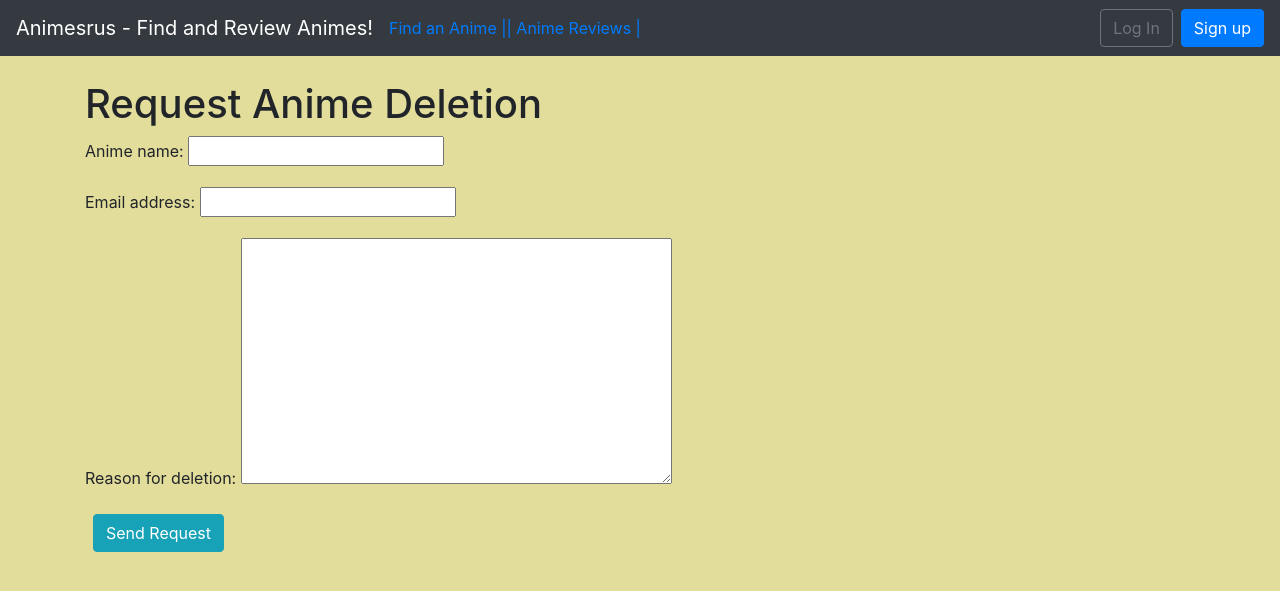
After one commit to pjunius416/animesrus, a Django app: page /animes/requestdelete/ in a window 1280 px wide. The commit adds this page. Shown: the top 591 px of the page. Run offline with Django 3.2, Linux system fonts and the light colour scheme; some libraries are stand-ins or nearby versions.

Commit message:
Adding More User Restrictions & Anime Deletion Request

```diff
--- a/animesrus/animes/forms.py
+++ b/animesrus/animes/forms.py
@@ -4,7 +4,7 @@ from django.contrib.auth.models import User
 
 from .models import Anime
 
-class AnimeForm(forms.ModelForm):
-    class Meta:
-        model = Anime
-        fields = ('anime_name', 'image', 'description', 'language_type', 'on_hulu', 'on_netflix', 'on_crunchyroll', 'on_funamation')
+class RequestDeleteForm(forms.Form):
+    anime_name = forms.CharField(required=True)
+    email_address = forms.CharField(required=True)
+    reason_for_deletion = forms.CharField(widget=forms.Textarea, required=True)
--- a/animesrus/animes/templates/anime_detail.html
+++ b/animesrus/animes/templates/anime_detail.html
@@ -19,7 +19,10 @@
       </p>
     {% endfor %}
   </div>
-
+  {% if user.is_superuser %}
   <p><a href="{% url 'anime_edit' anime.pk %}">Edit Anime</a> | <a href="{% url 'anime_delete' anime.pk %}">Delete Anime</a> | <a href="{% url 'review_new' %}">Write Review</a> </p>
+  {% else %}
+  <p><a href="{% url 'review_new' %}">Write Review</a> </p>
+  {% endif %}
   <p>Back to <a href="{% url 'anime_list' %}">Anime List</a>.</p>
 {% endblock content %}
--- /dev/null
+++ b/animesrus/animes/templates/request_delete.html
@@ -0,0 +1,10 @@
+{% extends 'base.html' %}
+
+{% block content %}
+<body id="background" style="background-color:rgb(226, 221, 155)"></body>
+    <h1>Request Anime Deletion</h1>
+    <form action="" method="post">{% csrf_token %}
+      {{ form.as_p }}
+    <button class="btn btn-info ml-2" type="submit">Send Request</button>
+</form>
+{% endblock content %}
--- a/animesrus/animes/urls.py
+++ b/animesrus/animes/urls.py
@@ -13,4 +13,7 @@ urlpatterns = [
     path('reviews/new/', ReviewCreateView.as_view(), name='review_new'),
     path('reviews/<int:pk>/delete/', ReviewDeleteView.as_view(), name='review_delete'),
     path('reviews/<int:pk>/edit/', ReviewUpdateView.as_view(), name='review_edit'),
+    path('requestdelete/', views.request_anime_delete, name='request_delete'),
+    path('requestdelete/success', views.deletion_request_sent, name='request_sent'),
+
 ]
--- a/animesrus/animes/views.py
+++ b/animesrus/animes/views.py
@@ -1,6 +1,9 @@
-from django.contrib.auth.mixins import LoginRequiredMixin, PermissionRequiredMixin
+from django.core.mail import send_mail, BadHeaderError
+from django.http import HttpResponse
 from django.views.generic.edit import UpdateView, DeleteView, CreateView
 from django.views.generic import ListView, DetailView
+from django.shortcuts import render, redirect
+from .forms import *
 from .models import models
 from .models import Anime, Review
 from django.urls import reverse_lazy
@@ -57,3 +60,23 @@ class ReviewUpdateView(UpdateView):
     model = Review
     fields = ('anime_name', 'review', 'author')
     template_name = 'review_edit.html'
+
+def request_anime_delete(request):
+    if request.method == 'GET':
+        form = RequestDeleteForm()
+    else:
+        form = RequestDeleteForm(request.POST)
+        if form.is_valid():
+            anime_name = form.cleaned_data['anime_name']
+            email_address = form.cleaned_data['email_address']
+            reason = form.cleaned_data['reason_for_deletion']
+            message = "Anime to be Deleted " + anime_name + "\nDeletion Requested by: " + email_address + "\nReason For Deletion: " + reason
+            try:
+                send_mail(anime_name, message, email_address, ['localhost'])
+            except BadHeaderError:
+                return HttpResponse('Invalid header found.')
+            return redirect('request_sent')
+    return render(request, 'request_delete.html', {'form': form})
+
+def deletion_request_sent(request):
+    return render(request, 'request_sent.html')
--- a/animesrus/templates/anime_list.html
+++ b/animesrus/templates/anime_list.html
@@ -9,7 +9,7 @@
   <div class="wrapper" style="display: inline-block text-align: center position: absolute"></div>
     <a href="{% url 'anime_new' %}" class="btn btn-primary btn-lg active ml-2" style="width: 12em">Recommend an Anime</a>
     <a href="{% url 'review_new' %}" class="btn btn-primary btn-lg active ml-2 " style="width: 12em">Write Review</a>
-    <a href="{% url 'review_list' %}" class="btn btn-primary btn-lg active ml-2" style="width: 12em">Go to Reviews</a>
+    <a href="{% url 'request_delete' %}" class="btn btn-primary btn-lg active ml-2" style="width: 12em">Request Anime Deletion</a>
     <a href="{% url 'home' %}" class="btn btn-primary btn-lg active ml-2" style="width: 12em">Back to Home</a>
 {%endif%}
 </div>
@@ -29,8 +29,10 @@
       {% if user.is_authenticated %}
       <div class="wrapper" style="display: inline-block text-align: center position: absolute">
       <a href="{% url 'anime_detail' anime.pk %}" class="btn btn-primary" style="width: 10em">See More Details</a>
+      {% if user.is_superuser %}
       <a href="{% url 'anime_edit' anime.pk %}" class="btn btn-info" style="width: 10em">Edit Anime</a>
       <a href="{% url 'anime_delete' anime.pk %}" class="btn btn-danger" style="width: 10em">Delete Anime</a>
+      {% endif %}
     </div>
       {% endif %}
     </div>
--- a/animesrus/templates/review_list.html
+++ b/animesrus/templates/review_list.html
@@ -22,7 +22,7 @@
         <h4>By: {{ review.author}}</h4>
       </div>
       <br>
-      {% if user.is_authenticated %}
+      {% if user.is_superuser or user.is_authenticated and user == review.author %}
       <div class="wrapper" style="display: inline-block text-align: center position: absolute">
         <a href="{% url 'review_edit' review.pk %}" class="btn btn-info btn-lg" style="width: 10em">Edit Review</a>
         <a href="{% url 'review_delete' review.pk %}" class="btn btn-danger btn-lg" style="width: 10em">Delete Review</a>
```
Also changed, not shown: animesrus/animes/templates/request_sent.html (added, +9 -0 lines).
